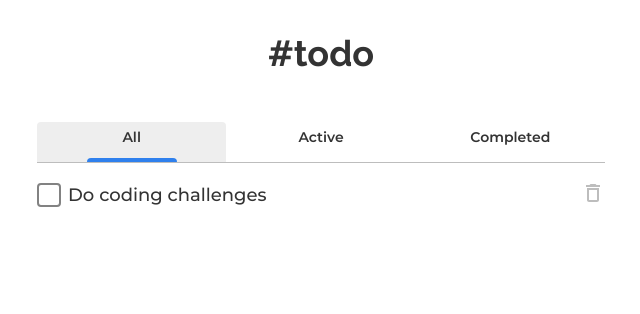
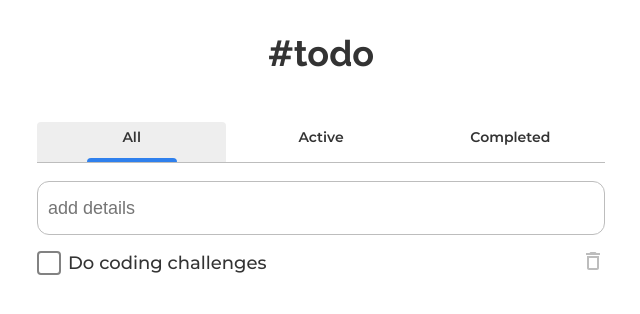
Before and after one commit to gabrielnafuzi/todo-app, a React (Vite) app: page / in a window 1280 px wide. Shown: the top 314 px of the page, without its empty margins (319-959 px from the left). Built offline with nearby package versions, Linux system fonts and the light colour scheme.

Commit message:
feat: add Input component

```diff
--- /dev/null
+++ b/src/components/Input/index.tsx
@@ -0,0 +1,41 @@
+import {
+  ChangeEvent,
+  forwardRef,
+  ForwardRefRenderFunction,
+  HTMLProps
+} from 'react'
+
+import { AnimatePresence } from 'framer-motion'
+
+import * as S from './styles'
+
+export type InputProps = {
+  isInvalid?: boolean
+  errorMessage?: string
+  onChange?: (event: ChangeEvent<HTMLInputElement>) => void
+} & Omit<HTMLProps<HTMLInputElement>, 'ref' | 'children' | 'onChange'>
+
+const BaseInput: ForwardRefRenderFunction<HTMLInputElement, InputProps> = (
+  { isInvalid = false, errorMessage, onChange, ...props },
+  ref
+) => {
+  return (
+    <S.Wrapper isInvalid={isInvalid}>
+      <input {...props} ref={ref} onChange={onChange} />
+
+      <AnimatePresence initial={false}>
+        {!!errorMessage && (
+          <S.ErrorMessage
+            initial={{ y: -10, opacity: 0 }}
+            animate={{ y: 0, opacity: 1 }}
+            exit={{ y: -5, opacity: 0 }}
+          >
+            {errorMessage}
+          </S.ErrorMessage>
+        )}
+      </AnimatePresence>
+    </S.Wrapper>
+  )
+}
+
+export const Input = forwardRef(BaseInput)
--- /dev/null
+++ b/src/components/Input/styles.ts
@@ -0,0 +1,49 @@
+import { motion } from 'framer-motion'
+import styled, { css, DefaultTheme } from 'styled-components'
+
+import { InputProps } from '.'
+
+type WrapperProps = Pick<InputProps, 'isInvalid'>
+
+const wrapperModifiers = {
+  isInvalid: (theme: DefaultTheme) => css`
+    background-color: rgba(255, 0, 0, 0.05);
+
+    border-color: ${theme.colors.red};
+    box-shadow: ${theme.colors.red} 0 0 0 1px;
+  `
+}
+
+export const Wrapper = styled.div<WrapperProps>`
+  height: 6.8rem;
+
+  ${({ theme, isInvalid }) => css`
+    > input {
+      width: 100%;
+      height: 4rem;
+      border: 1px solid ${theme.colors.gray};
+      border-radius: ${theme.border.radius};
+      font-size: ${theme.font.sizes.large};
+
+      padding: 2.6rem 1rem;
+      transition: 0.2s;
+      outline: none;
+
+      &:focus {
+        background-color: transparent;
+        border-color: ${theme.colors.primary};
+        box-shadow: ${theme.colors.primary} 0 0 0 1px;
+      }
+
+      ${isInvalid && wrapperModifiers.isInvalid(theme)}
+    }
+  `}
+`
+
+export const ErrorMessage = styled(motion.div)`
+  ${({ theme }) => css`
+    color: ${theme.colors.red};
+    font-size: ${theme.font.sizes.small};
+    margin-left: 0.4rem;
+  `}
+`
--- a/src/components/Tabs/components/TabPanels/index.tsx
+++ b/src/components/Tabs/components/TabPanels/index.tsx
@@ -1,4 +1,4 @@
-import { Children, ReactElement } from 'react'
+import { Children, ReactElement, useCallback, useMemo } from 'react'
 
 import { AnimatePresence } from 'framer-motion'
 
@@ -15,13 +15,16 @@ export const TabPanels = ({ children, activeTab }: TabPanelsProps) => {
     children
   ) as ReactElement<TabPanelProps>[]
 
-  const renderChildren = (child: ReactElement<TabPanelProps>) => {
-    return child?.props.tabKey.toLowerCase() === activeTab.toLowerCase()
-  }
+  const renderChildren = useCallback(
+    (child: ReactElement<TabPanelProps>) => {
+      return child?.props.tabKey.toLowerCase() === activeTab.toLowerCase()
+    },
+    [activeTab]
+  )
 
   return (
     <S.Wrapper>
-      <AnimatePresence exitBeforeEnter>
+      <AnimatePresence initial={false} exitBeforeEnter>
         {arrayChildren.map((child) => (renderChildren(child) ? child : null))}
       </AnimatePresence>
     </S.Wrapper>
--- a/src/components/Todo/TodoItem/index.tsx
+++ b/src/components/Todo/TodoItem/index.tsx
@@ -1,4 +1,4 @@
-import { AnimatePresence, motion, PanInfo } from 'framer-motion'
+import { motion, PanInfo } from 'framer-motion'
 import { MdDeleteOutline } from 'react-icons/md'
 
 import { Checkbox } from '@/components'
--- a/src/components/index.ts
+++ b/src/components/index.ts
@@ -1,5 +1,6 @@
-export { Header } from './Header'
-export { Container } from './Container'
+export * from './Header'
+export * from './Container'
 export * from './Tabs'
 export * from './Checkbox'
 export * from './Todo'
+export * from './Input'
--- a/src/pages/Home/index.tsx
+++ b/src/pages/Home/index.tsx
@@ -1,6 +1,14 @@
-import { useState } from 'react'
+import { useEffect, useRef, useState } from 'react'
 
-import { Tabs, TabList, Tab, TabPanels, TabPanel, TodoItem } from '@/components'
+import {
+  Tabs,
+  TabList,
+  Tab,
+  TabPanels,
+  TabPanel,
+  TodoItem,
+  Input
+} from '@/components'
 
 const tabs = ['All', 'Active', 'Completed'] as const
 type TabsType = typeof tabs[number]
@@ -11,7 +19,8 @@ const initialTab = tabs.includes(tabParam) ? tabParam : 'All'
 
 export const Home = () => {
   const [selectedTab, setSelectedTab] = useState<TabsType>(initialTab)
-  const [isCompleted, setIsCompleted] = useState<boolean>(false)
+  const [isCompleted, setIsCompleted] = useState(false)
+  const todoTextInput = useRef<HTMLInputElement | null>(null)
 
   const handleSetSelectedTab = (tab: TabsType) => {
     setSelectedTab(tab)
@@ -34,6 +43,8 @@ export const Home = () => {
 
       <TabPanels activeTab={selectedTab}>
         <TabPanel tabKey="all">
+          <Input placeholder="add details" ref={todoTextInput} />
+
           <TodoItem
             text="Do coding challenges"
             isCompleted={isCompleted}
@@ -41,6 +52,7 @@ export const Home = () => {
             onDelete={() => console.log('delete')}
           />
         </TabPanel>
+
         <TabPanel tabKey="active">second panel</TabPanel>
         <TabPanel tabKey="completed">third panel</TabPanel>
       </TabPanels>
```
